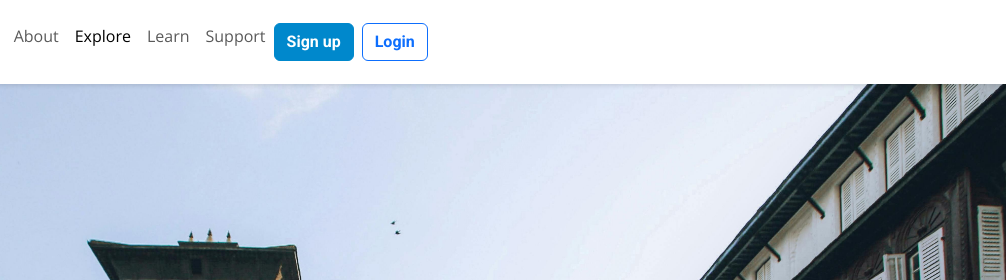
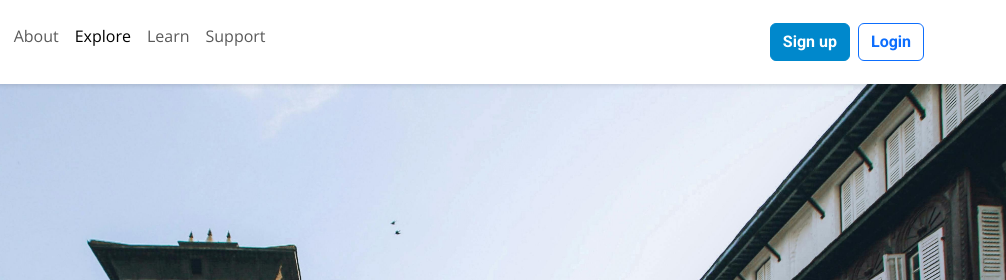
Before and after one commit to dipeshdeula/HeriTechFrontend, a plain HTML site: page index.html in a window 1280 px wide. Shown: the top 280 px of the page, 274-1280 px from the left. Drawn offline with nearby package versions, Linux system fonts and the light colour scheme; a script that the page names is missing.

Commit message:
nav barchanges

```diff
--- a/index.html
+++ b/index.html
@@ -23,15 +23,15 @@
                 <button class="navbar-toggler" type="button" data-bs-toggle="collapse" data-bs-target="#navbarNav" aria-controls="navbarNav" aria-expanded="false" aria-label="Toggle Navigation">
                     <div class="navbar-toggler-icon"></div>
                 </button>
-                <div class="collapse navbar-collapse" id="navbarNav">
-                    <ul class="navbar-nav menu-navbar-nav justify-content-center">
+                <div class="collapse navbar-collapse justify-content-between" id="navbarNav">
+                    <ul class="navbar-nav menu-navbar-nav ">
                         <li class="nav-item"><a class="nav-link active" href="#home" aria-current="page">Home</a></li>
                         <li class="nav-item"><a class="nav-link" href="#about">About</a></li>
                         <li class="nav-item"><a class="nav-link" href="#explore">Explore</a></li>
                         <li class="nav-item"><a class="nav-link" href="#learn">Learn</a></li>
                         <li class="nav-item"><a class="nav-link" href="#support">Support</a></li>
                     </ul>
-                    <div class="navbar-nav menu-navbar-nav justify-content-end">
+                    <div class="navbar-nav menu-navbar-nav justify-content-end ms-12">
                         <button class="btn btn-primary me-2">Sign up</button>
                         <button class="btn btn-outline-primary">Login</button>
                     </div>
```
